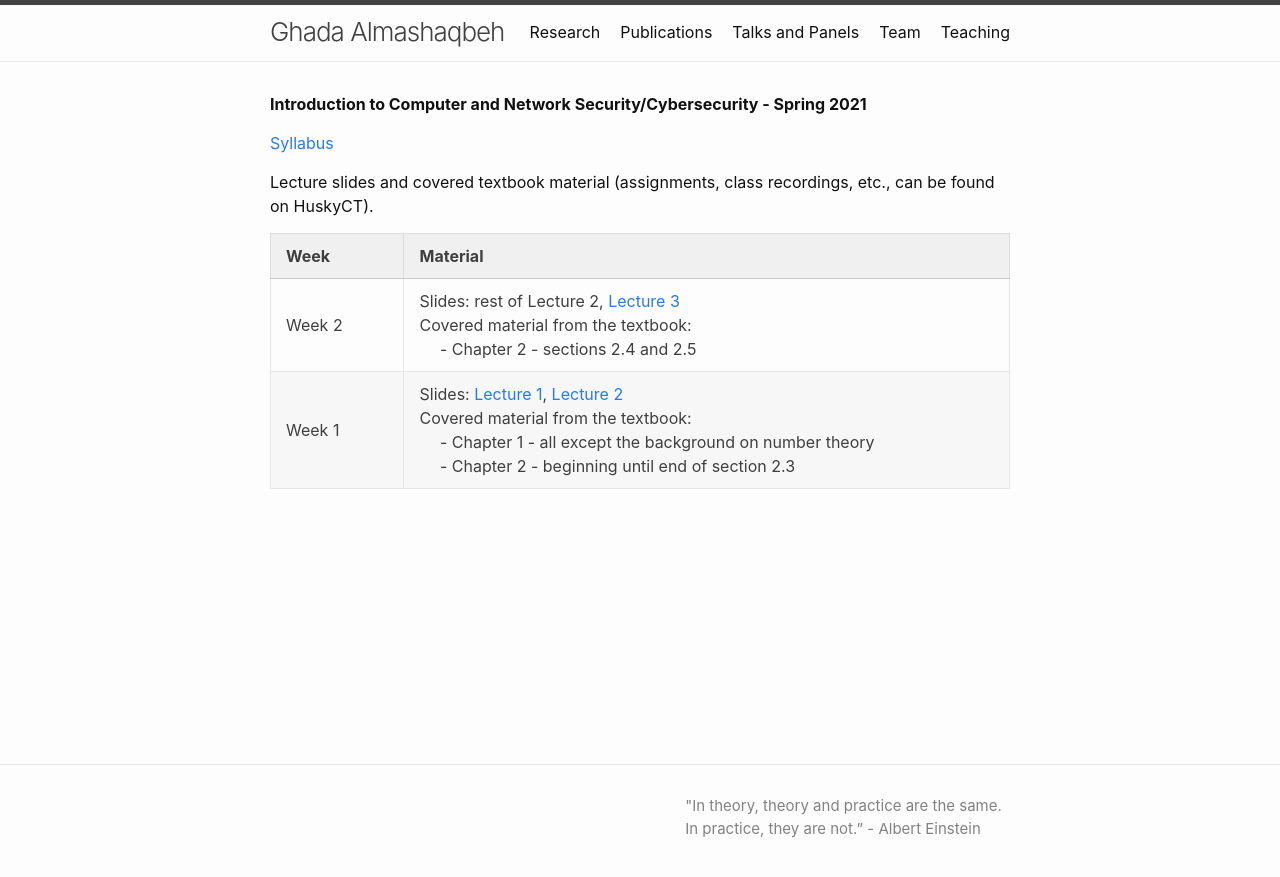
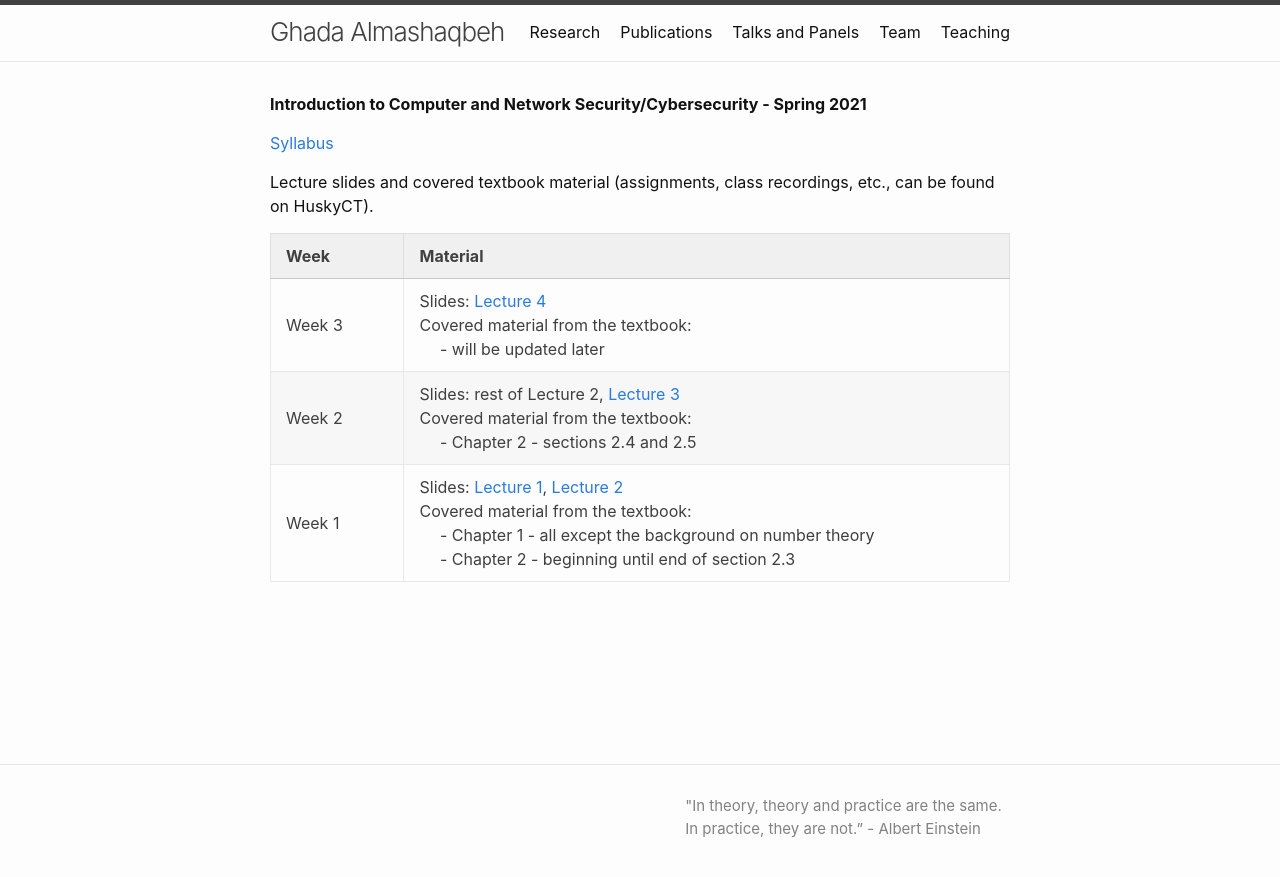
Before and after one commit to GhadaAlmashaqbeh/GhadaAlmashaqbeh.github.io, a Jekyll site: the page built from courses/cse3400-s2021/index.md, in a window 1280 px wide. Shown: the top 877 px of the page. Built offline with Jekyll 4.4.1, drawn with Linux system fonts in a browser that asks for light colours.

Commit message:
add lecture 4

```diff
--- a/courses/cse3400-s2021/index.md
+++ b/courses/cse3400-s2021/index.md
@@ -10,5 +10,6 @@ Lecture slides and covered textbook material (assignments, class recordings, etc
 
 | Week&emsp;&emsp;| Material           |
 |----------|--------------------|
+| Week 3 | Slides: [Lecture 4](./lecture4.pdf) <br/> Covered material from the textbook: <br/> &emsp; - will be updated later |
 | Week 2 | Slides: rest of Lecture 2, [Lecture 3](./lecture3.pdf) <br/> Covered material from the textbook: <br/> &emsp; - Chapter 2 - sections 2.4 and 2.5 |
 | Week 1 | Slides: [Lecture 1](./lecture1.pdf), [Lecture 2](./lecture2.pdf) <br/> Covered material from the textbook: <br/> &emsp; - Chapter 1 - all except the background on number theory <br/> &emsp; - Chapter 2 - beginning until end of section 2.3 |
```
Also changed, not shown: 2 other files.
